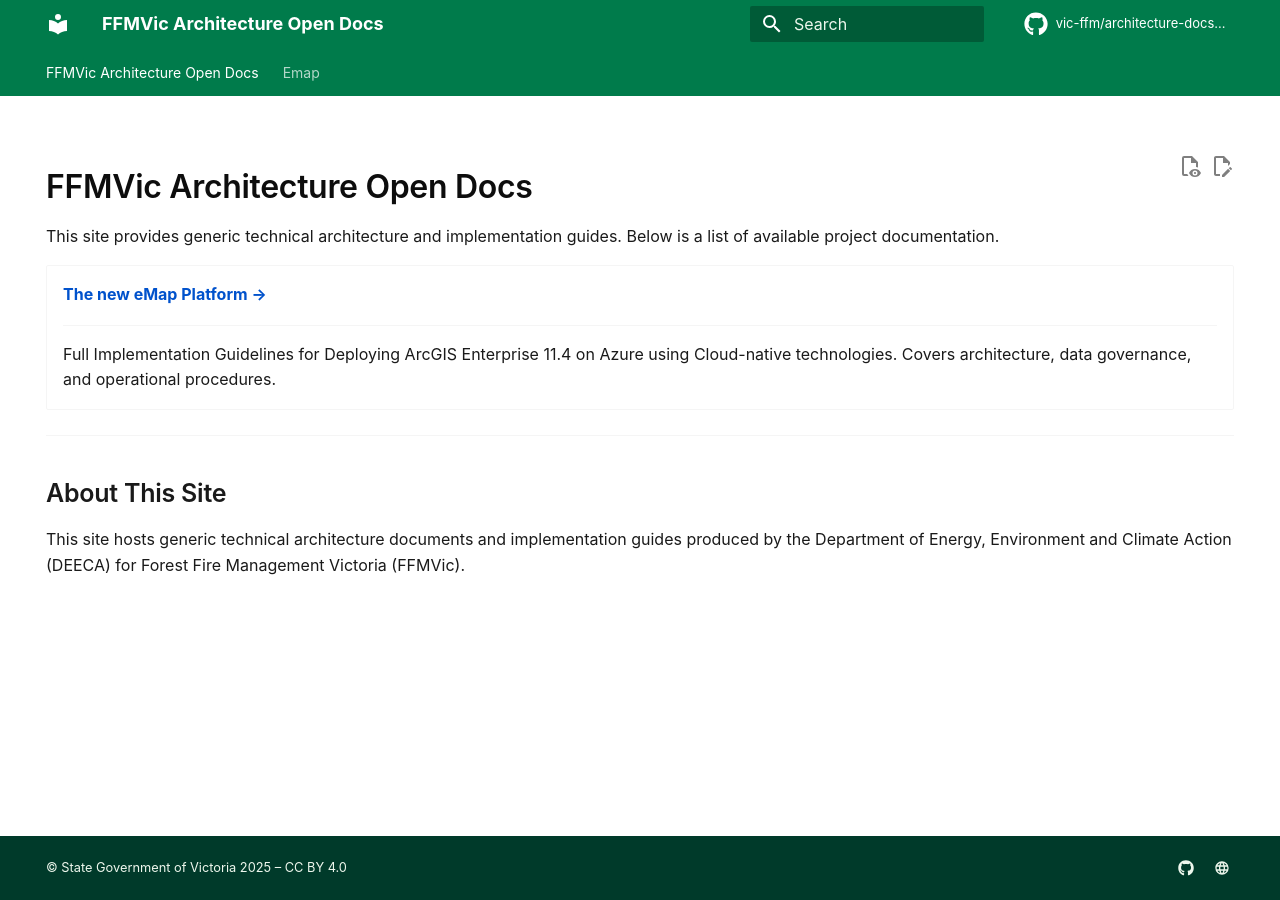
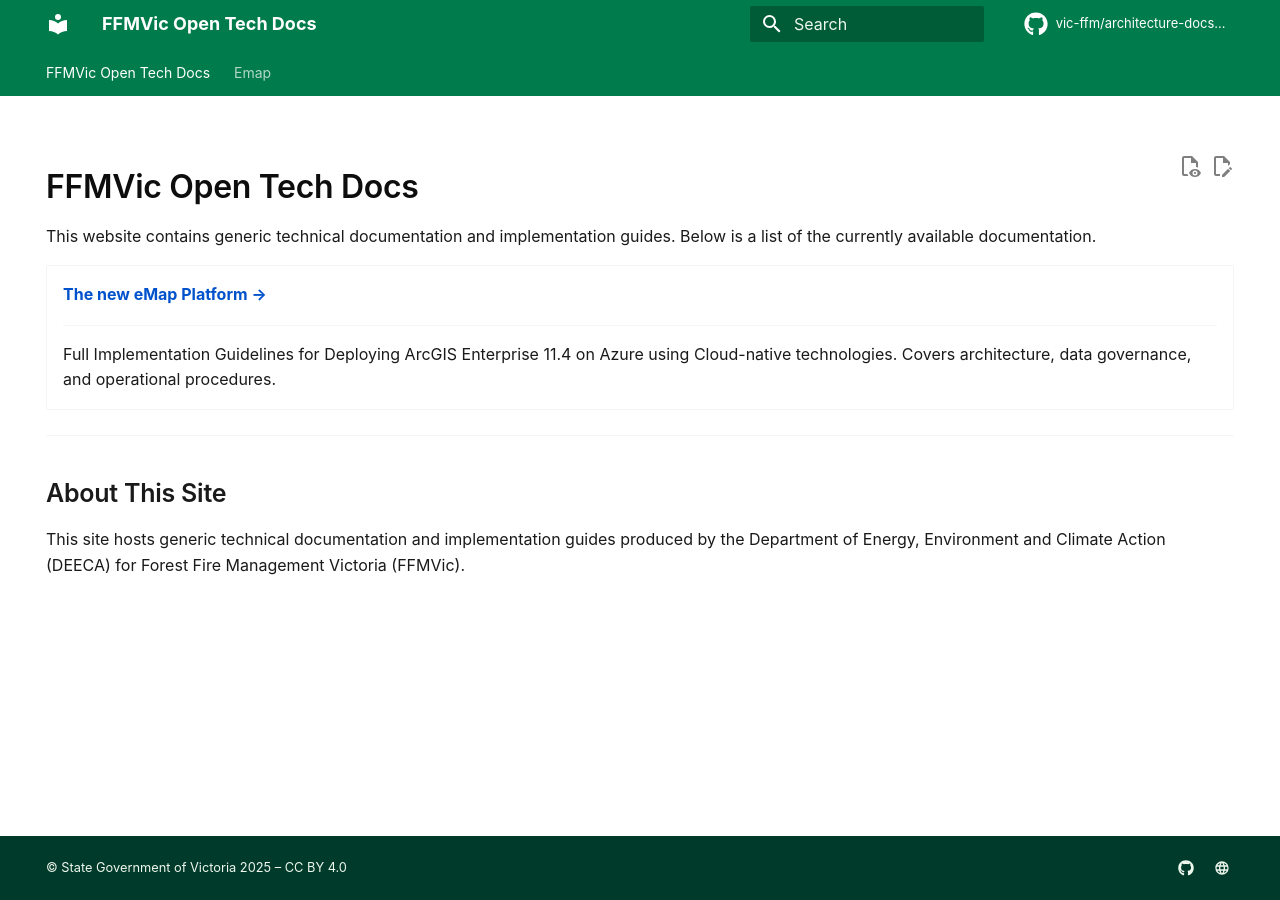
Before and after one commit to vic-ffm/architecture-docs-open-public, an MkDocs documentation site: the page built from docs/index.md, in a window 1280 px wide. Built offline with MkDocs 1.6.1 and Material for MkDocs 9.7.7, drawn with Linux system fonts in a browser that asks for light colours; some web fonts are replaced; comment, search, counter and statistics services are not loaded; the version menu is left out.

Commit message:
more generic name for the site

```diff
--- a/docs/index.md
+++ b/docs/index.md
@@ -1,14 +1,14 @@
 ---
-title: FFMVic Architecture Open Docs
+title: FFMVic Open Tech Docs
 hide:
   - navigation
   - toc
   - footer
 ---
 
-# FFMVic Architecture Open Docs
+# FFMVic Open Tech Docs
 
-This site provides generic technical architecture and implementation guides. Below is a list of available project documentation.
+This website contains generic technical documentation and implementation guides. Below is a list of the currently available  documentation.
 
 <div class="grid cards" markdown>
 
@@ -25,4 +25,4 @@
 
 ## About This Site
 
-This site hosts generic technical architecture documents and implementation guides produced by the Department of Energy, Environment and Climate Action (DEECA) for Forest Fire Management Victoria (FFMVic).
+This site hosts generic technical documentation and implementation guides produced by the Department of Energy, Environment and Climate Action (DEECA) for Forest Fire Management Victoria (FFMVic).
--- a/mkdocs.yml
+++ b/mkdocs.yml
@@ -1,6 +1,6 @@
-site_name: FFMVic Architecture Open Docs
+site_name: FFMVic Open Tech Docs
 site_url: https://opendocs.ffm.vic.gov.au/
-site_description: Generic technical architecture and implementation guides.
+site_description: Generic technical documentation and implementation guides. Open to the public.
 site_author: Department of Energy, Environment and Climate Action
 copyright: |
   © State Government of Victoria 2025 –
```
Also changed, not shown: README.md (+5 -5 lines).
